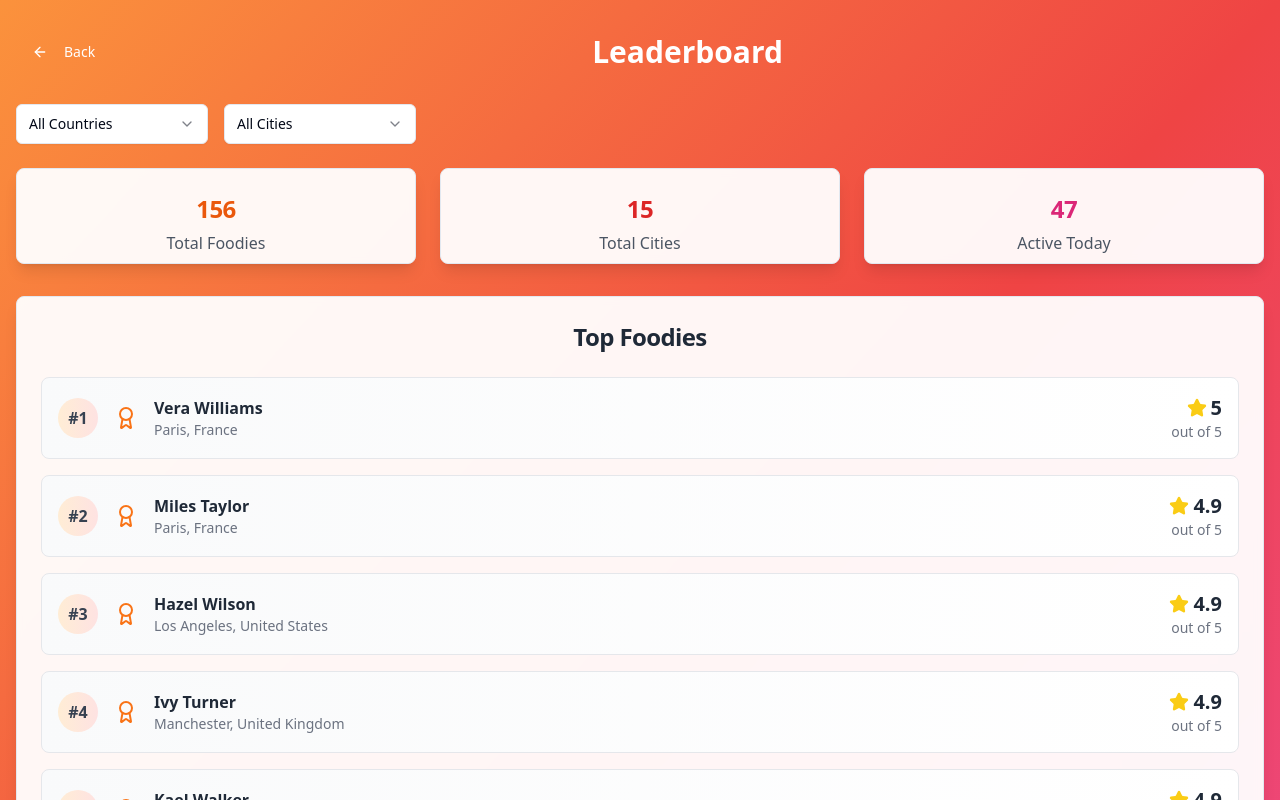
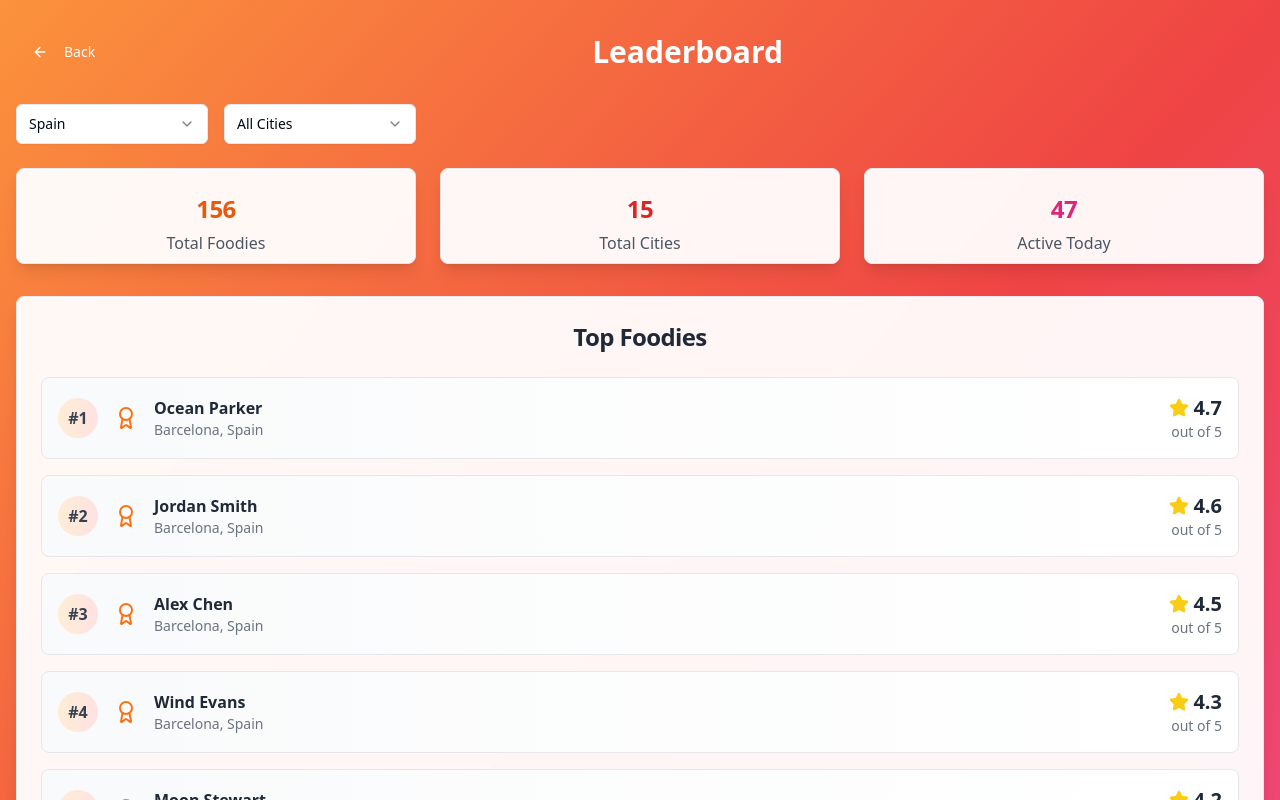
Before and after one commit to bradyshelf/solofoodies-test-scoreboard-1, a React (Vite) app: page /leaderboard in a window 1280 px wide. Shown: the top 800 px of the page. Built offline with nearby package versions, Linux system fonts and the light colour scheme.

Commit message:
Set default country to Spain
Set the default value of the country selector to "Spain" in `src/pages/LeaderboardPage.tsx`.

```diff
--- a/src/pages/LeaderboardPage.tsx
+++ b/src/pages/LeaderboardPage.tsx
@@ -7,7 +7,7 @@ import { useState } from 'react';
 
 const LeaderboardPage = () => {
   const navigate = useNavigate();
-  const [selectedCountry, setSelectedCountry] = useState("all");
+  const [selectedCountry, setSelectedCountry] = useState("Spain");
   const [selectedCity, setSelectedCity] = useState("all");
 
   // Generate 150 diverse foodie influencers with at least 10 per city
```
